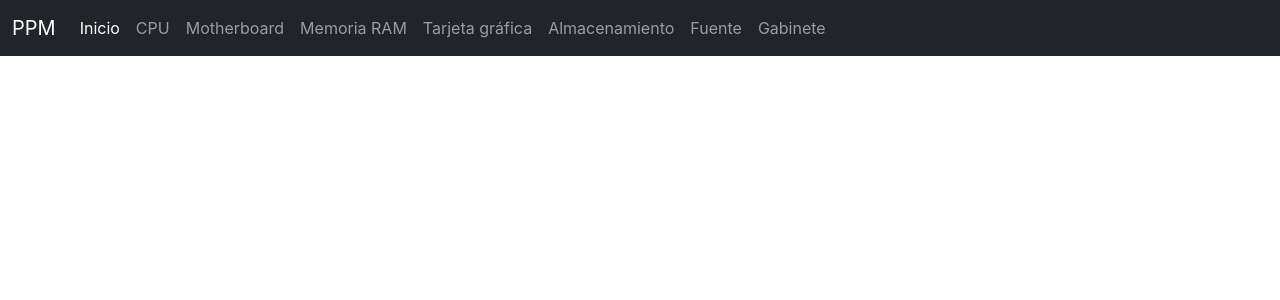
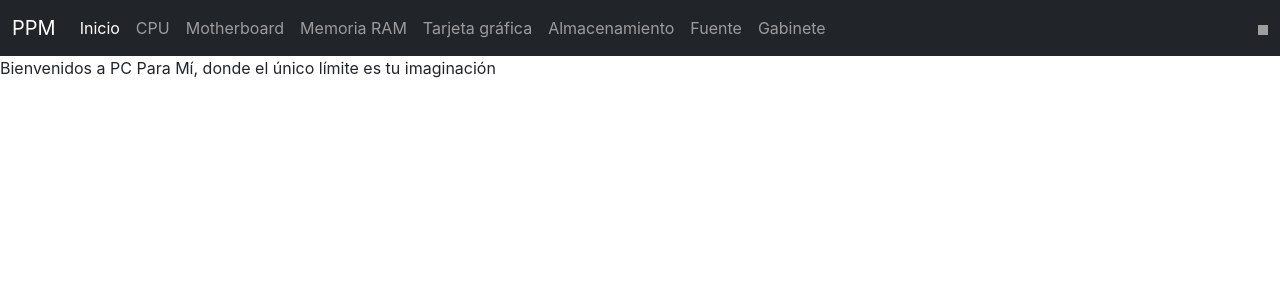
Before and after one commit to Espahn/Curso-React, a React (Create React App) app: page / in a window 1280 px wide. Shown: the top 300 px of the page. Built offline with nearby package versions, Linux system fonts and the light colour scheme; grey boxes are pictures that could not be loaded.

Commit message:
correcciones

```diff
--- a/src/App.js
+++ b/src/App.js
@@ -1,9 +1,12 @@
 import './App.css';
 import NavBar from './components/NavBar';
-
+import ItemListContainer from './components/ItemListContainer';
 function App() {
   return (
+    <>
     <NavBar />
+    <ItemListContainer />
+    </>
   );
 }
 
--- a/src/components/CartWidget.jsx
+++ b/src/components/CartWidget.jsx
@@ -0,0 +1,11 @@
+import React from "react";
+
+export default function CartWidget (){
+    return (
+        <>
+            <div>
+            <img style={{width: '10px', height: '10px'}} src={require('./imagenes/Carrito.png')} alt=""/>
+            </div>
+        </>
+    )
+}
--- /dev/null
+++ b/src/components/ItemListContainer.jsx
@@ -0,0 +1,11 @@
+import React from "react";
+
+export default function ItemListContainer (){
+    return (
+        <>
+            <div>
+                <p style={{size: '20px'}} >Bienvenidos a PC Para Mí, donde el único límite es tu imaginación</p>
+            </div>
+        </>
+    )
+}
--- a/src/components/NavBar.jsx
+++ b/src/components/NavBar.jsx
@@ -1,4 +1,5 @@
 import React from "react";
+import CartWidget from "./CartWidget";
 
 export default function NavBar (){
     return (
@@ -20,7 +21,8 @@ export default function NavBar (){
                     <a class="nav-link" href="#">Fuente</a>
                     <a class="nav-link" href="#">Gabinete</a>
                 </div>
-                </div>
+            </div>
+            <CartWidget />
             </div>
             </nav>
         </>
```
